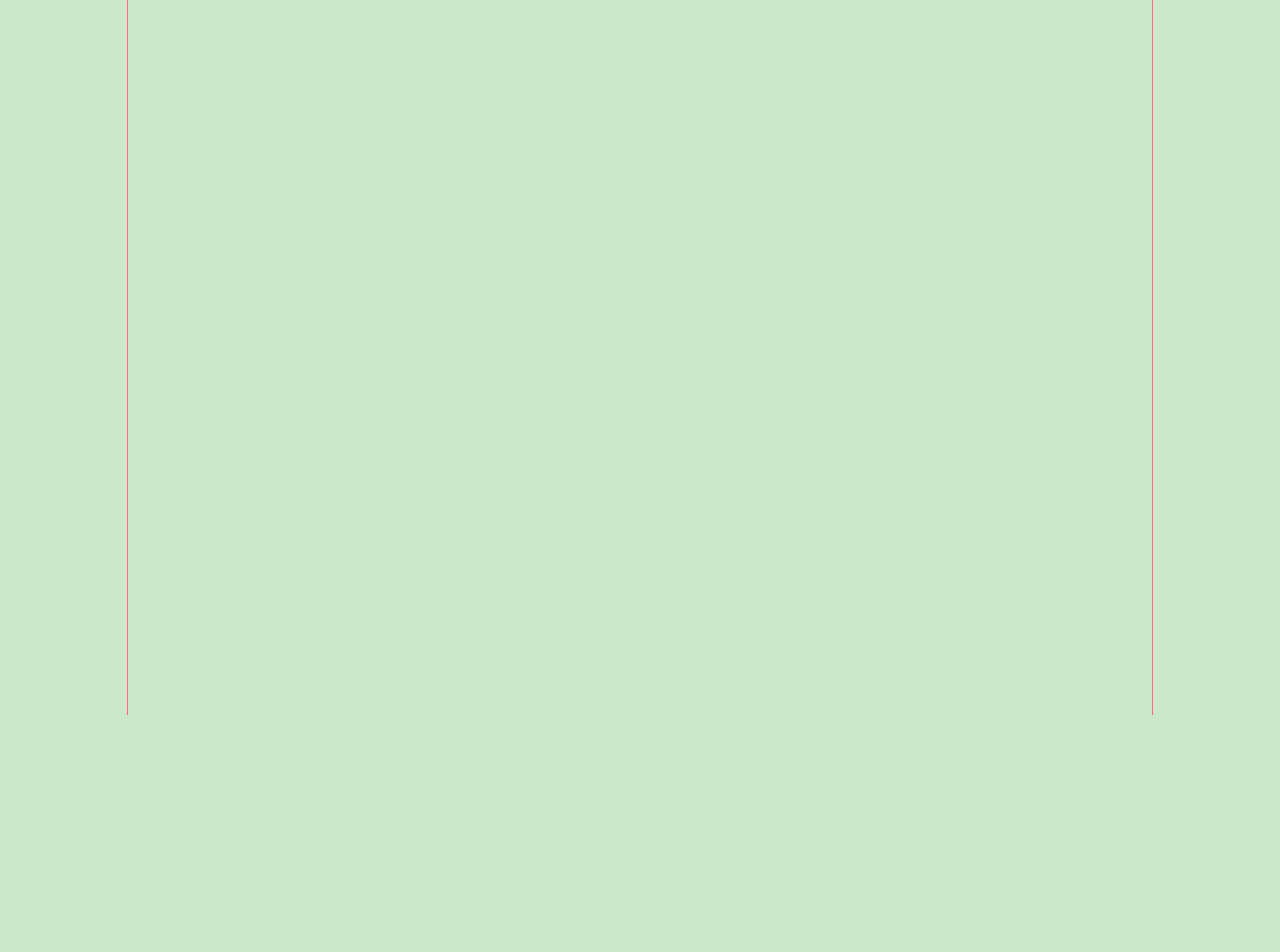
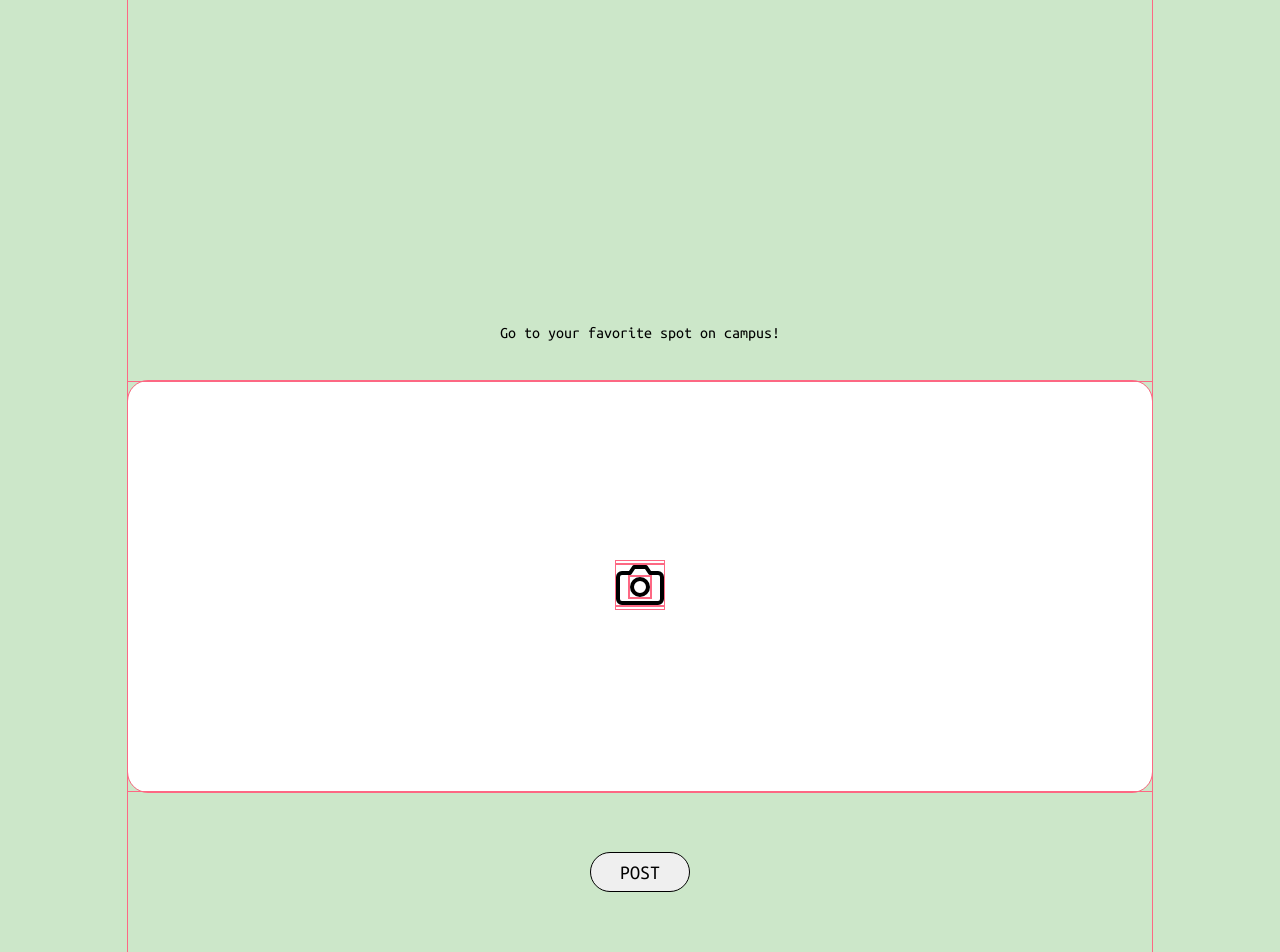
Before and after one commit to DubScrubs/Dubhacks22, a React (Create React App) app: page /Upload in a window 1280 px wide. Shown: the part 85-1037 px from the top of the page. Before the commit the page ends 800 px from the top, so only its background shows below. Built offline with nearby package versions, Linux system fonts and the light colour scheme.

Commit message:
posting page basic html css layout

```diff
--- a/package.json
+++ b/package.json
@@ -8,8 +8,10 @@
     "@testing-library/user-event": "^13.5.0",
     "react": "^18.2.0",
     "react-dom": "^18.2.0",
+    "react-icons": "^4.6.0",
     "react-router-dom": "^6.4.2",
     "react-scripts": "5.0.1",
+    "styled-components": "^5.3.6",
     "web-vitals": "^2.1.4"
   },
   "scripts": {
--- /dev/null
+++ b/src/pages/Upload.css
@@ -0,0 +1,15 @@
+.task{
+    padding-top: 40%;
+    padding-bottom: 40px;
+    text-align: center;
+}
+.upload{
+    padding: 180px 20px;
+    background-color: white;
+    text-align: center;
+    border-radius: 20px;
+}
+.privacy-buts{
+    padding: 50px;
+    text-align: center;
+}
--- a/src/pages/Upload.js
+++ b/src/pages/Upload.js
@@ -1,14 +1,39 @@
-
-
-
+import { FiCamera } from "react-icons/fi";
+import styled from 'styled-components';
+import './Upload.css';
 function Upload() {
+const Button = styled.button`
+  border: 1px solid black;
+  padding: 0.25em 1em;
+  border-radius: 20px;
+  outline: 0;
+  margin: 10px 10px;
+  text-transform: uppercase;
+  height: 40px;
+  width: 100px;
+  backgound-color: white;
+  font-size: 20px;
+`;
+/*
+const UploadFile = props =>
+;*/
+  function clickPost(){
+    alert('clicked friends!');
+  }
 
 
   return (
-    <div className="Upload">
-      <p>Upload page</p>
+    <>
+    <p className="task">Go to your favorite spot on campus!</p>
+    <div className="upload">
+      <FiCamera size="3em"/>
     </div>
+    <div className="privacy-buts">
+      <Button onClick={clickPost}>
+        Post
+      </Button>
+    </div>
+    </>
   );
 }
-
 export default Upload;
```
Also changed, not shown: 1 other file (tests, documents, lock files or other folders).
